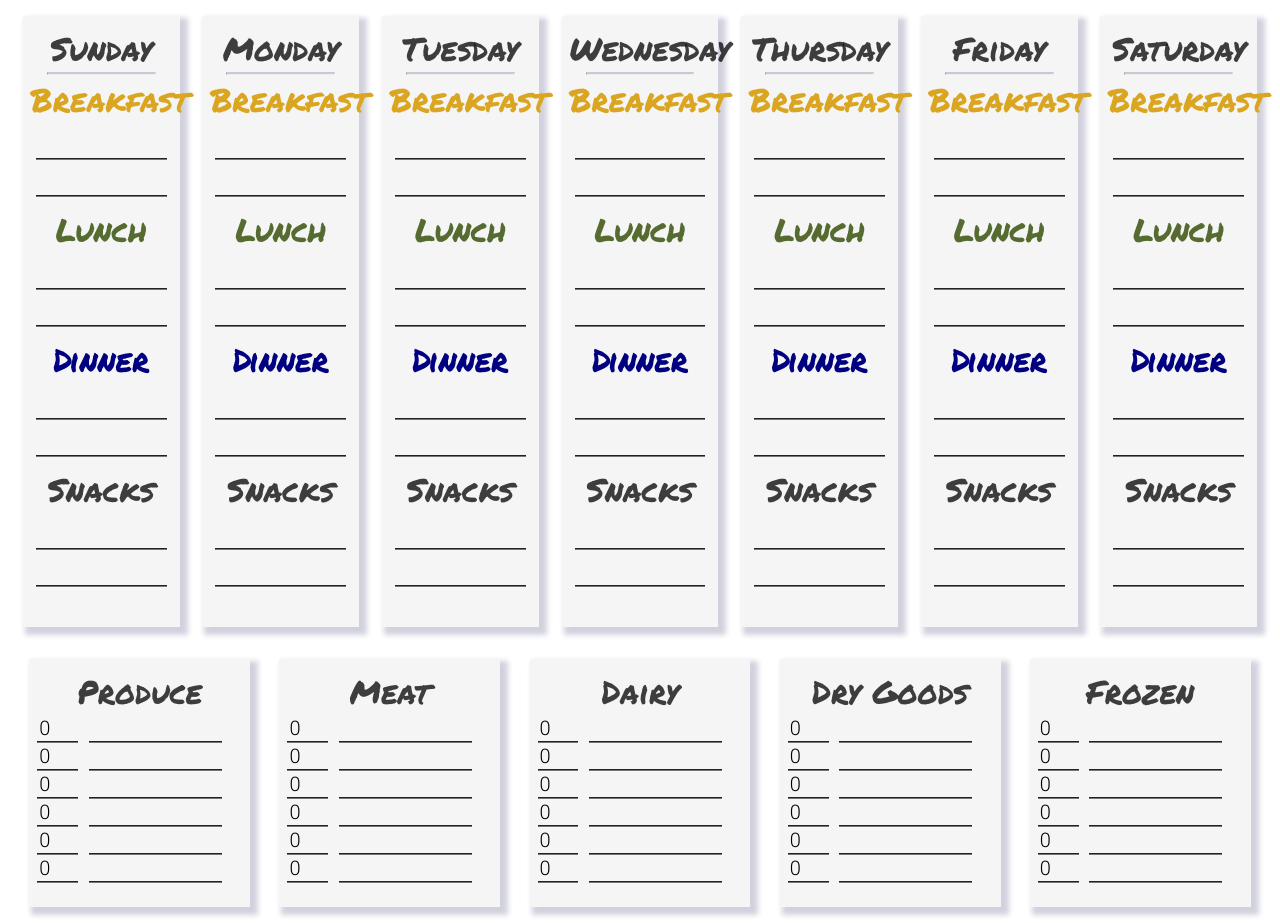
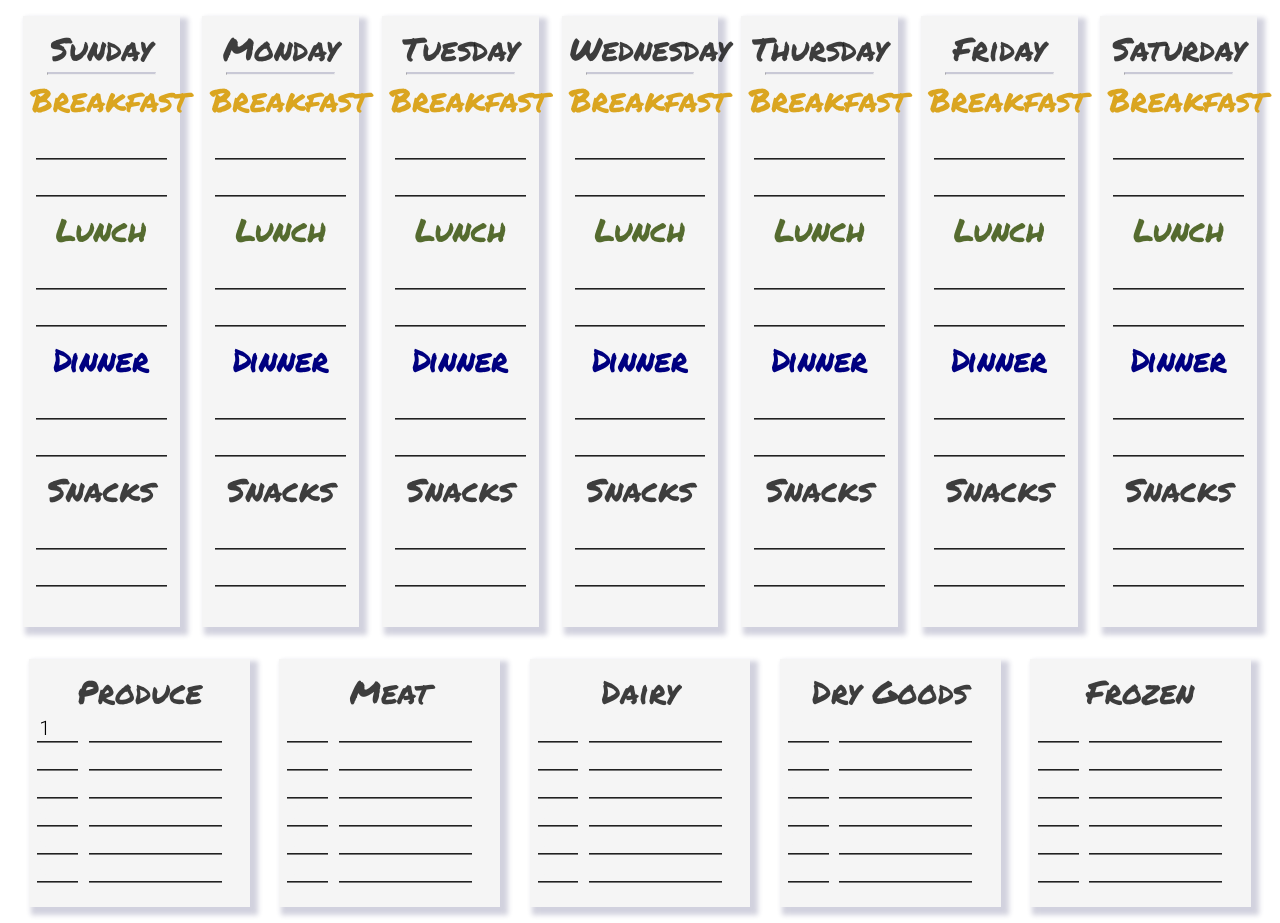
Before and after one commit to Douglas-J-Johnson/meal-planner-front-end, a React (Create React App) app: page / in a window 1280 px wide. Built offline with nearby package versions, Linux system fonts and the light colour scheme.

Commit message:
add checks and styling for quantity 0 on list items

```diff
--- a/src/App.css
+++ b/src/App.css
@@ -84,7 +84,7 @@ hr {
   width: 90%;
 }
 
-.meal-item, .list-item-quantity, .list-item-name {
+.meal-item, .list-item-quantity, .list-item-quantity-zero, .list-item-name {
   font-size: 1.25rem;
   border-top-style: hidden;
   border-right-style: hidden;
@@ -103,8 +103,12 @@ hr {
   justify-content: space-between;
 }
 
-.list-item-quantity {
+.list-item-quantity, .list-item-quantity-zero {
   width: 20%;
+}
+
+.list-item-quantity-zero {
+  color: whitesmoke;
 }
 
 .list-item-name {
--- a/src/App.js
+++ b/src/App.js
@@ -22,8 +22,6 @@ class App extends React.Component {
     const mealItemIndex = event.target.dataset.mealItemIndex
     const newValue = event.target.value
 
-    console.log(dayIndex + mealIndex + mealItemIndex, newValue)
-
     let days = this.state.days
     days[dayIndex].meals[mealIndex].items[mealItemIndex] = newValue
     this.setState({days})
@@ -44,13 +42,16 @@ class App extends React.Component {
     const newValue = event.target.value
 
     let lists = this.state.lists
-    lists[listIndex].items[listItemIndex][attribute] = newValue
-    this.setState({lists})
+    if (attribute === "quantity" && newValue < 0) {
+      // add message to user?
+    }
+    else {
+      lists[listIndex].items[listItemIndex][attribute] = newValue
+      this.setState({lists})
+    }
   }
 
   render() {
-    console.log(this.state)
-
     return (
       <div className="App">
         <div className="App-header"></div>
--- a/src/components/listItem.js
+++ b/src/components/listItem.js
@@ -5,7 +5,7 @@ export default function ListItem({listIndex, listItem, listItemIndex, editListIt
         <div className="list-item">
             <input
                 type="number"
-                className="list-item-quantity"
+                className={listItem.quantity > 0 ? "list-item-quantity" : "list-item-quantity-zero"}
                 data-list-index={listIndex}
                 data-list-item-index={listItemIndex}
                 data-list-item-attribute="quantity"
--- a/src/initialState.js
+++ b/src/initialState.js
@@ -77,7 +77,7 @@ export default initialState = {
     {
       name: "Produce",
       items: [
-        {name: "", quantity: 0},
+        {name: "", quantity: 1},
         {name: "", quantity: 0},
         {name: "", quantity: 0},
         {name: "", quantity: 0},
```
